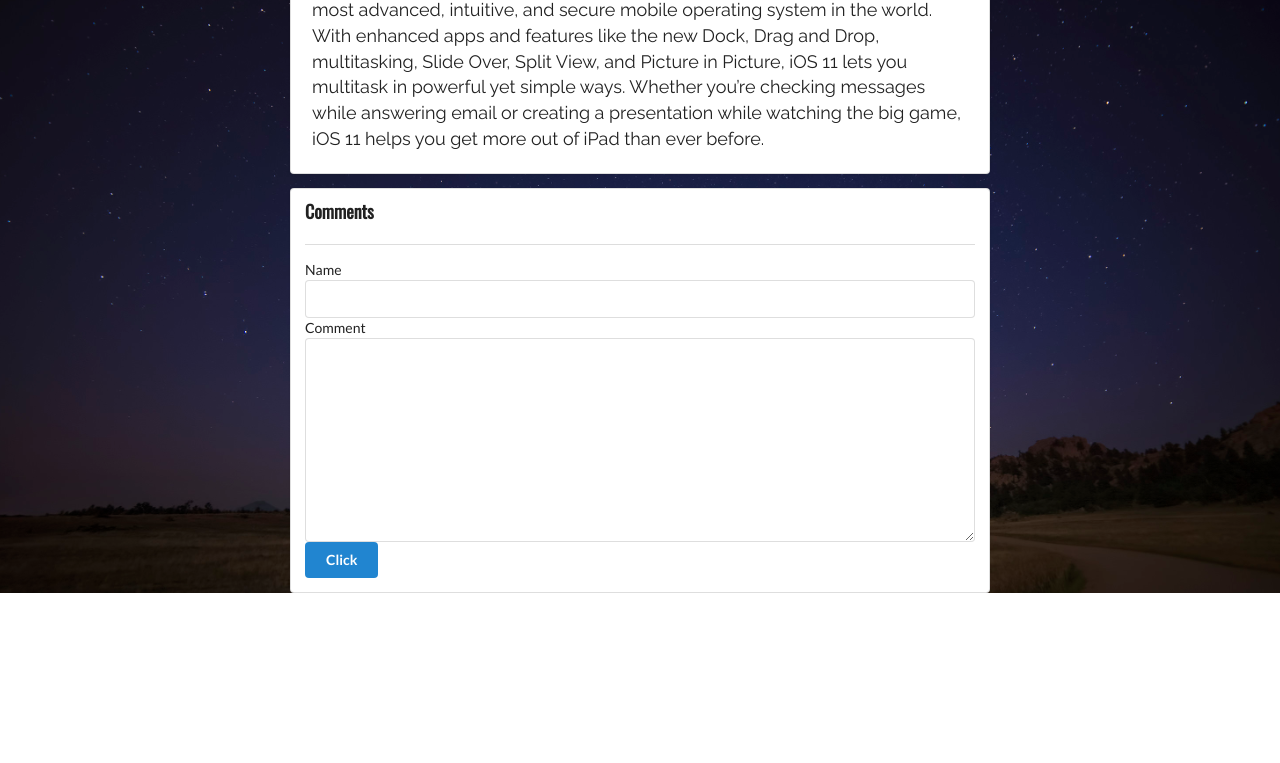
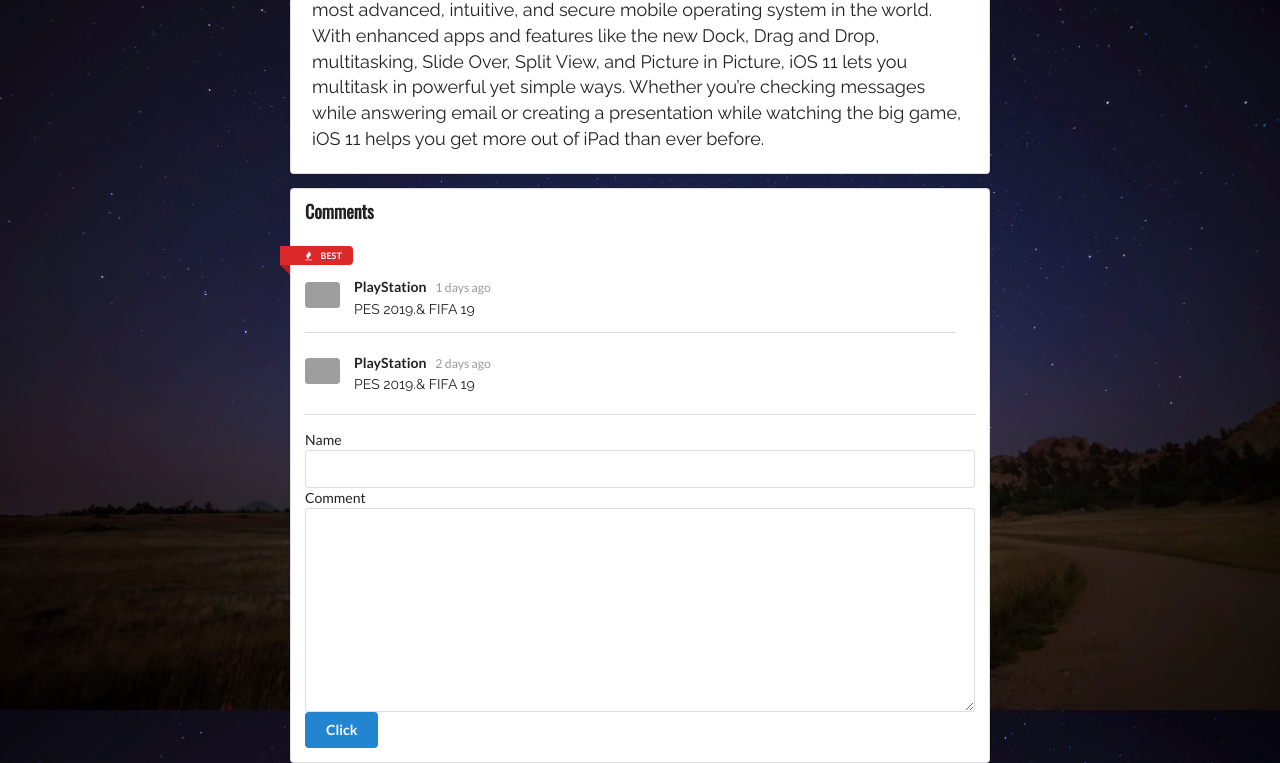
Before and after one commit to Mocha-Pudding/GoDjangoDemo, a Django app: page /detail/3 in a window 1280 px wide. Shown: the part 890-1653 px from the top of the page. Before the commit the page ends 1483 px from the top, so only its background shows below. Run offline with Django 3.2, Linux system fonts and the light colour scheme; data comes from the database, SQL or seed files in the repository; data that the repository does not hold is empty; grey boxes are pictures that could not be loaded.

Commit message:
Comment pages
daily updat.

```diff
--- a/firstsite/firstapp/admin.py
+++ b/firstsite/firstapp/admin.py
@@ -1,6 +1,7 @@
 from django.contrib import admin
-from firstapp.models import People, Article
+from firstapp.models import People, Article, Comment
 
 # Register your models here.
 admin.site.register(People)
 admin.site.register(Article)
+admin.site.register(Comment)
--- a/firstsite/firstapp/form.py
+++ b/firstsite/firstapp/form.py
@@ -6,7 +6,7 @@ def words_validator(comment):
         raise ValidationError('Not enough words')
 
 def comment_validator(comment):
-    if 'a' in comment:
+    if 'fuck' in comment:
         raise ValidationError('Do not use that word!')
 
 class CommentForm(forms.Form):
--- a/firstsite/firstapp/models.py
+++ b/firstsite/firstapp/models.py
@@ -11,9 +11,9 @@ class Article(models.Model):
     headline = models.CharField(null=True, blank=True, max_length=500)
     content = models.TextField(null=True, blank=True)
     TAG_CHOICES = {
-    ('tech', 'Tech'),
-    ('life', 'Life'),
-    }
+        ('tech', 'Tech'),
+        ('life', 'Life'),
+        }
     tag = models.CharField(null=True, blank=True, max_length=5, choices=TAG_CHOICES)
     def __str__(self):
         return self.headline
@@ -21,5 +21,7 @@ class Article(models.Model):
 class Comment(models.Model):
     name = models.CharField(null=True, blank=True, max_length=50)
     comment = models.TextField()
+    belong_to = models.ForeignKey(to=Article, related_name='under_comments', on_delete=models.CASCADE, null=True, blank=True)
+    best_comment = models.BooleanField(default=False)
     def __str__(self):
         return self.comment
--- a/firstsite/firstapp/templates/detail.html
+++ b/firstsite/firstapp/templates/detail.html
@@ -44,7 +44,29 @@
         <div class="ui segment container" style="width:700px;">
             <h3 class="ui header" style="font-family:'Oswald', sans-serif;">Comments</h3>
             <div class="ui comments">
-                {% for comment in comment_list %}
+                {% if best_comment %}
+                    <div class="ui mini red left ribbon label">
+                        <i class="icon fire"></i>
+                        BEST
+                    </div>
+                    <div class="best comment">
+                        <div class="avatar">
+                            <img src="http://semantic-ui.com/images/avatar/small/matt.jpg" alt="" />
+                        </div>
+                        <div class="content">
+                            <a href="#" class="author">{{ best_comment.name }}</a>
+                            <div class="metadata">
+                                <div class="date">1 days ago</div>
+                            </div>
+                            <p class="text" style="font-family: 'Raleway', sans-serif;">
+                                {{ best_comment.comment }}
+                            </p>
+                        </div>
+                    </div>
+                    <div class="ui divider"></div>
+                {% endif %}
+
+                {% for comment in article.under_comments.all %}
                     <div class="comment">
                         <div class="avatar">
                             <img src="http://semantic-ui.com/images/avatar/small/matt.jpg" alt="" />
--- a/firstsite/firstapp/views.py
+++ b/firstsite/firstapp/views.py
@@ -52,13 +52,18 @@ def detail(request, page_num):
         if form.is_valid():
             name = form.cleaned_data['name']
             comment = form.cleaned_data['comment']
-            c = Comment(name=name, commnt=comment)
+            a = Article.objects.get(id=page_num)
+            c = Comment(name=name, comment=comment, belong_to=a)
             c.save()
-            return redirect(to='detail')
+            return redirect(to='detail', page_num=page_num)
     context = {}
-    comment_list = Comment.objects.all()
+    # comment_list = Comment.objects.all()
+    a = Article.objects.get(id=page_num)
+    best_comment = Comment.objects.filter(best_comment=True, belong_to=a)
+    if best_comment:
+        context['best_comment'] = best_comment[0]
     article = Article.objects.get(id=page_num)
     context['article'] = article
-    context['comment_list'] = comment_list
+    # context['comment_list'] = comment_list
     context['form'] = form
     return render(request, 'detail.html', context)
```
Also changed, not shown: firstsite/db.sqlite3, firstsite/firstapp/migrations/0005_auto_20180819_1230.py (added), firstsite/firstapp/migrations/0006_auto_20180819_1240.py (added), firstsite/firstapp/migrations/0007_auto_20180819_1251.py (added), firstsite/firstapp/migrations/0008_comment_best_comment.py (added).
